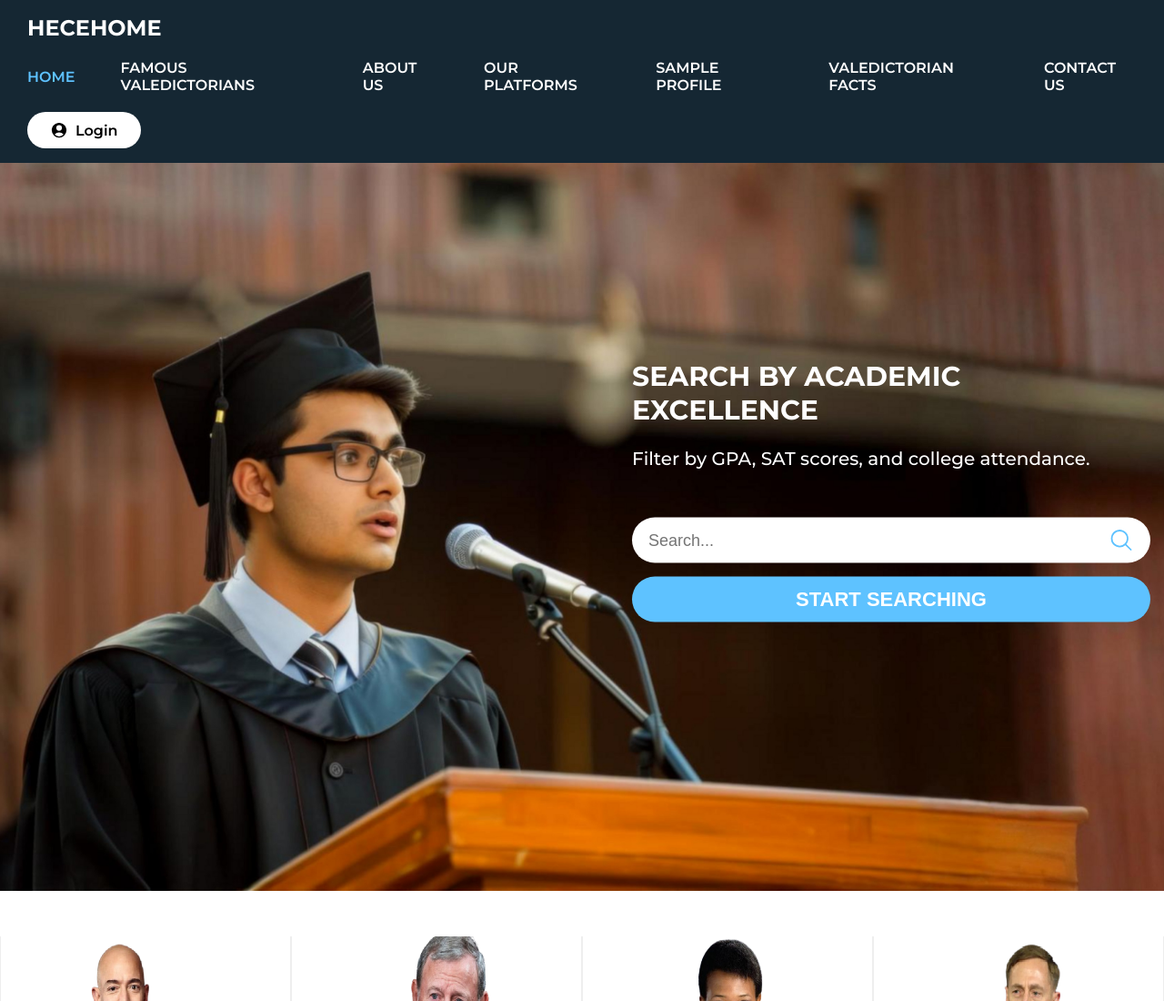
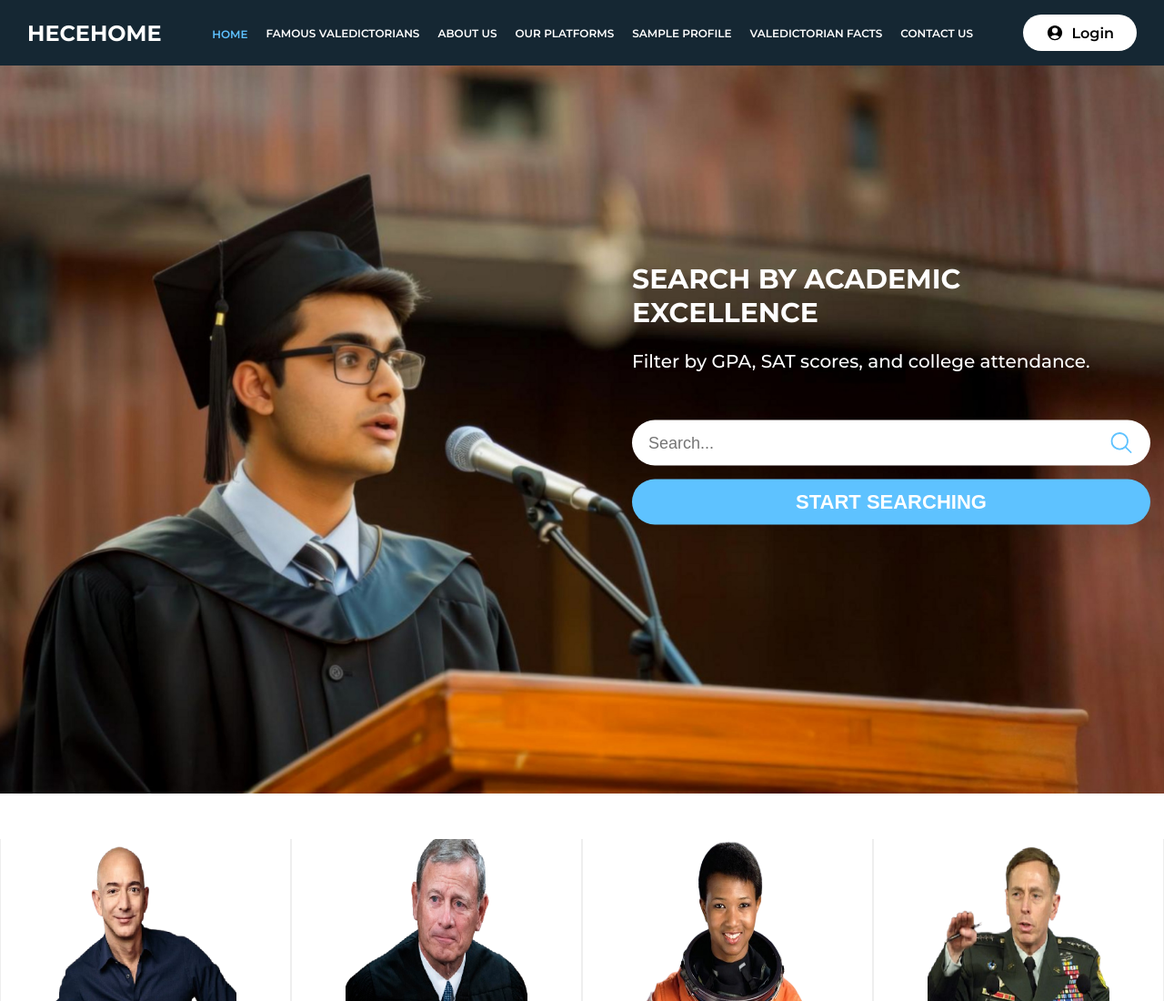
Before and after one commit to darkhorse374/assign-html, a plain HTML site: page index.html in a window 1280 px wide. Shown: the top 1100 px of the page at 91% size. Drawn offline with Linux system fonts and the light colour scheme.

Commit message:
Update index.html

```diff
--- a/index.html
+++ b/index.html
@@ -89,7 +89,7 @@
       display: flex;
       align-items: center;
       justify-content: center;
-      gap: 50px;
+      gap: 20px;
     }
 
     .navbar .wrapper ul li a {
@@ -98,6 +98,7 @@
       font-weight: 600;
       text-transform: uppercase;
       transition: 0.2s all ease;
+      font-size: 12px;
     }
 
     .navbar .wrapper ul li a:hover,
```
